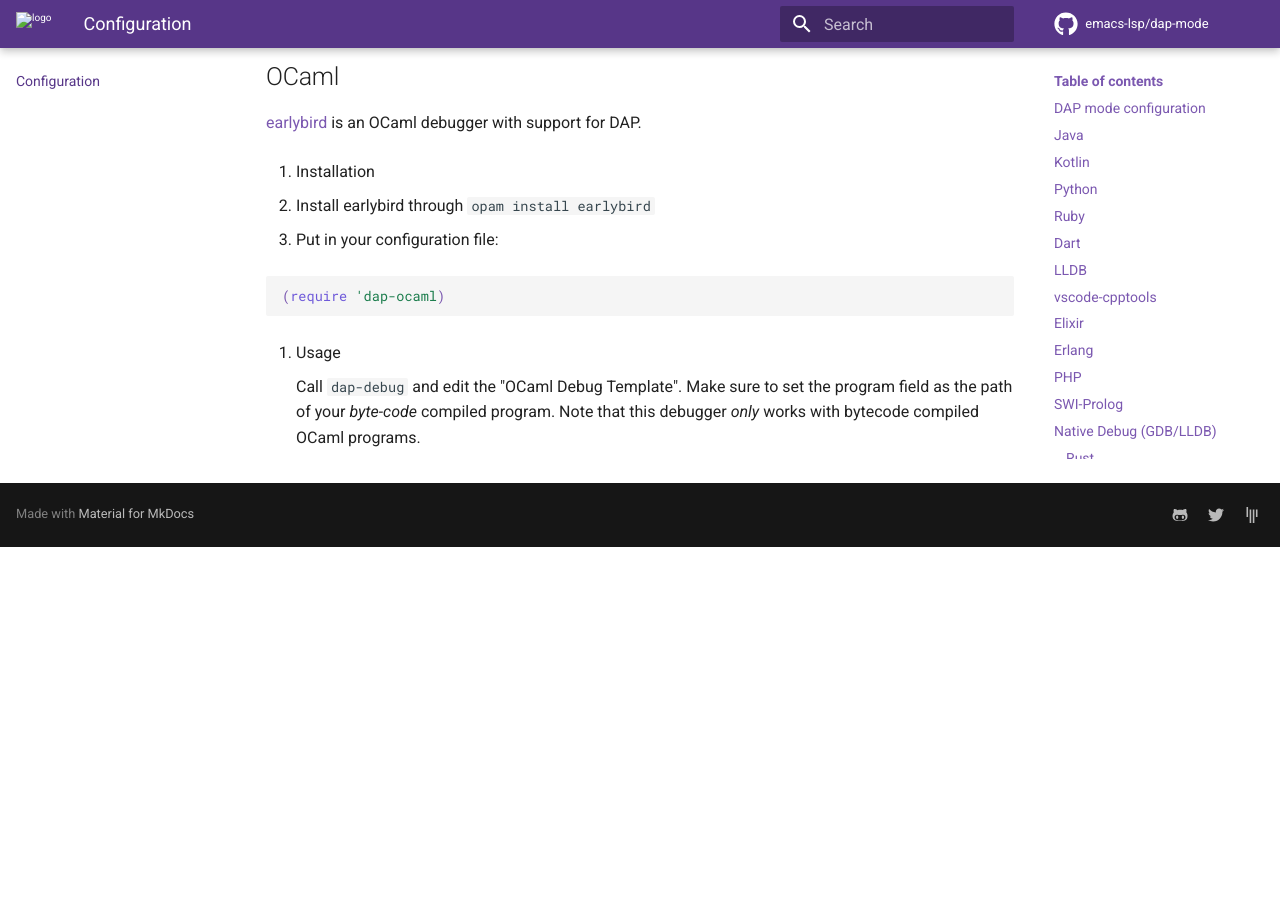
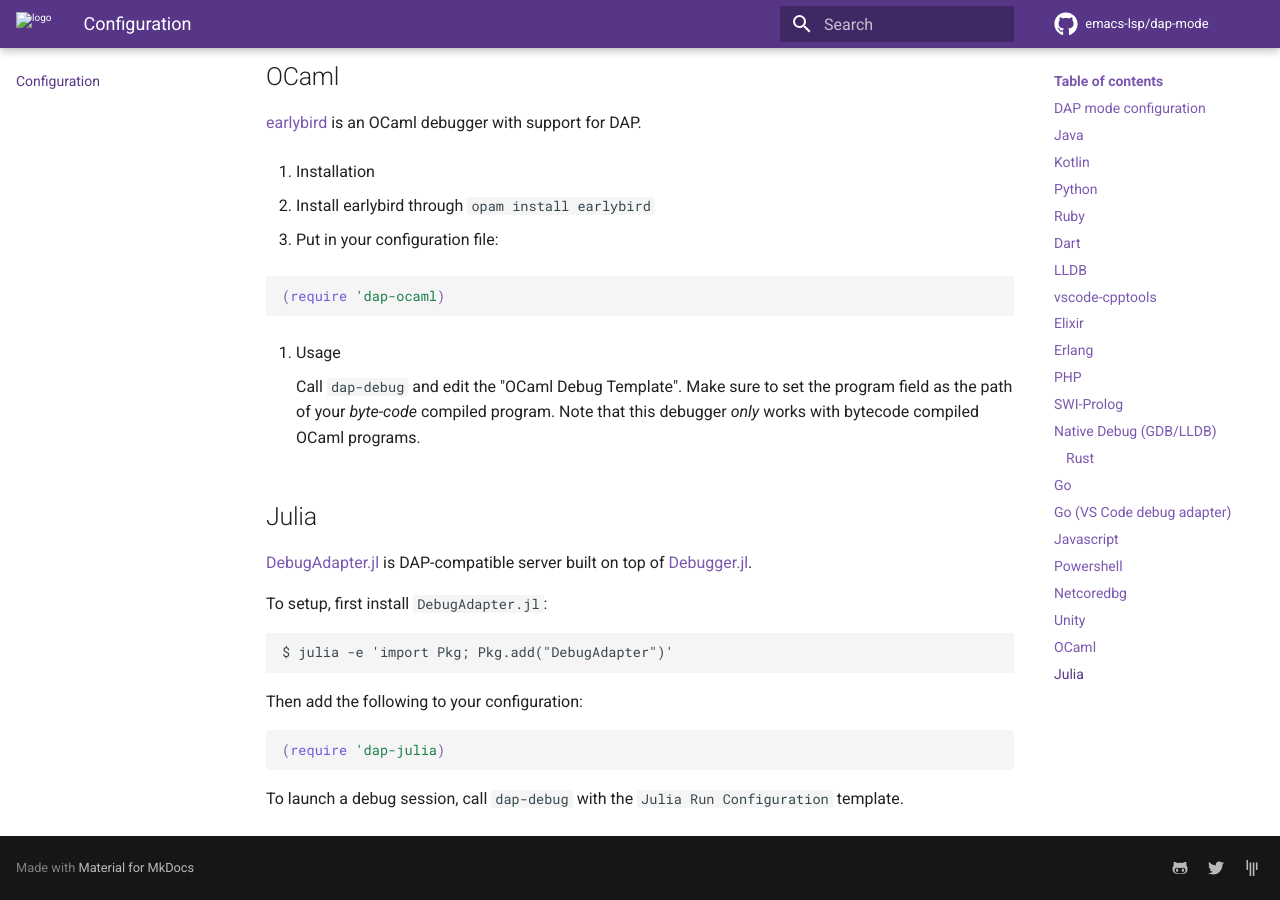
Before and after one commit to emacs-lsp/dap-mode, an MkDocs documentation site: the page built from docs/page/configuration.md, in a window 1280 px wide and 900 px high, scrolled down 13586 px. Built offline with MkDocs 1.6.1 and Material for MkDocs 9.7.7, drawn with Linux system fonts in a browser that asks for light colours; comment, search, counter and statistics services are not loaded; before the commit the page ends 14133 px from its top, so only the background shows below that.

Commit message:
Support Julia (#813)
* Add dap-julia

* update copyright

* fix docstring length

* Update CHANGELOG.org

````diff
--- a/CHANGELOG.org
+++ b/CHANGELOG.org
@@ -4,6 +4,7 @@
 * Changelog
 ** Unreleased 0.9
    - Added ~dap-gdb~
+   - Added ~dap-julia~
 ** 0.8
    - [Breaking Change] Change debug provider names to match VS Code's naming: ~lldb~ to ~lldb-mi~ and ~codelldb~ to ~lldb~
    - Added ~dap-gdscript~
--- a/docs/page/configuration.md
+++ b/docs/page/configuration.md
@@ -696,3 +696,23 @@ Core Attach (Console)" from `dap-debug` menu.
 
     Call `dap-debug` and edit the "OCaml Debug Template". Make sure to set the program field as the path of your *byte-code* compiled program.
     Note that this debugger _only_ works with bytecode compiled OCaml programs.
+
+
+## Julia
+
+[DebugAdapter.jl](https://github.com/julia-vscode/DebugAdapter.jl) is DAP-compatible server built on top of [Debugger.jl](https://github.com/JuliaDebug/Debugger.jl).
+
+To setup, first install `DebugAdapter.jl`:
+
+```
+$ julia -e 'import Pkg; Pkg.add("DebugAdapter")'
+```
+
+Then add the following to your configuration:
+
+
+``` elisp
+(require 'dap-julia)
+```
+
+To launch a debug session, call `dap-debug` with the `Julia Run Configuration` template.
````
Also changed, not shown: 1 other file.
